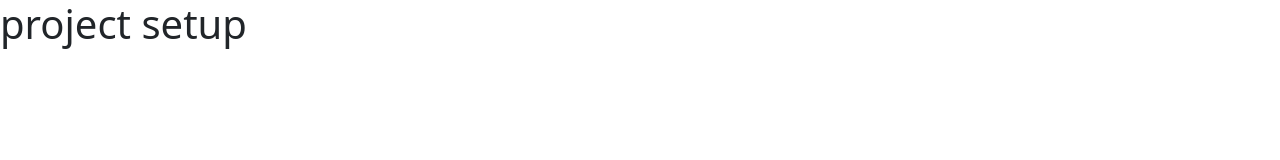
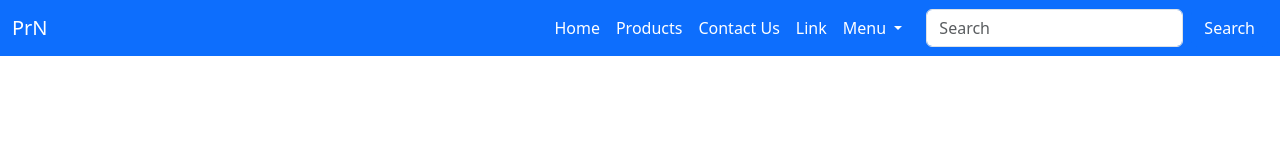
Before and after one commit to TBS96/bootstrap-project-1, a plain HTML site: page index.html in a window 1280 px wide. Drawn offline with nearby package versions, Linux system fonts and the light colour scheme.

Commit message:
create navbar

```diff
--- a/index.html
+++ b/index.html
@@ -10,7 +10,53 @@
 </head>
 <body>
 
-    <h1>project setup</h1>
+    <!-- header area starts -->
+    <header>
+
+        <!-- navbar starts -->
+        <nav class="navbar navbar-expand-lg bg-primary">
+            <div class="container-fluid">
+                <a class="navbar-brand text-white" href="#">PrN</a>
+                <button class="navbar-toggler" type="button" data-bs-toggle="collapse" data-bs-target="#navbarSupportedContent"
+                    aria-controls="navbarSupportedContent" aria-expanded="false" aria-label="Toggle navigation">
+                    <span class="navbar-toggler-icon"></span>
+                </button>
+                <div class="collapse navbar-collapse" id="navbarSupportedContent">
+                    <ul class="navbar-nav ms-auto me-3 mb-2 mb-lg-0">
+                        <li class="nav-item">
+                            <a class="nav-link active text-white" aria-current="page" href="#">Home</a>
+                        </li>
+                        <li class="nav-item">
+                            <a class="nav-link active text-white" aria-current="page" href="#">Products</a>
+                        </li>
+                        <li class="nav-item">
+                            <a class="nav-link active text-white" aria-current="page" href="#">Contact Us</a>
+                        </li>
+                        <li class="nav-item">
+                            <a class="nav-link text-white" href="#">Link</a>
+                        </li>
+                        <li class="nav-item dropdown">
+                            <a class="nav-link dropdown-toggle text-white" href="#" role="button" data-bs-toggle="dropdown"
+                                aria-expanded="false">Menu
+                            </a>
+                            <ul class="dropdown-menu">
+                                <li><a class="dropdown-item" href="#">Action 1</a></li>
+                                <li><a class="dropdown-item" href="#">Action 2</a></li>
+                                <li><hr class="dropdown-divider"></li>
+                                <li><a class="dropdown-item" href="#">Action 3</a></li>
+                            </ul>
+                        </li>
+                    </ul>
+                    <form class="d-flex" role="search">
+                        <input class="form-control me-2" type="search" placeholder="Search" aria-label="Search">
+                        <button class="btn btn-primary" type="submit">Search</button>
+                    </form>
+                </div>
+            </div>
+        </nav>
+        <!-- navbar ends -->
+
+    </header>
 
     <!-- Bootstrap JS Bundle Link -->
     <script src="https://cdn.jsdelivr.net/npm/bootstrap@5.3.3/dist/js/bootstrap.bundle.min.js" integrity="sha384-YvpcrYf0tY3lHB60NNkmXc5s9fDVZLESaAA55NDzOxhy9GkcIdslK1eN7N6jIeHz" crossorigin="anonymous"></script>
```
